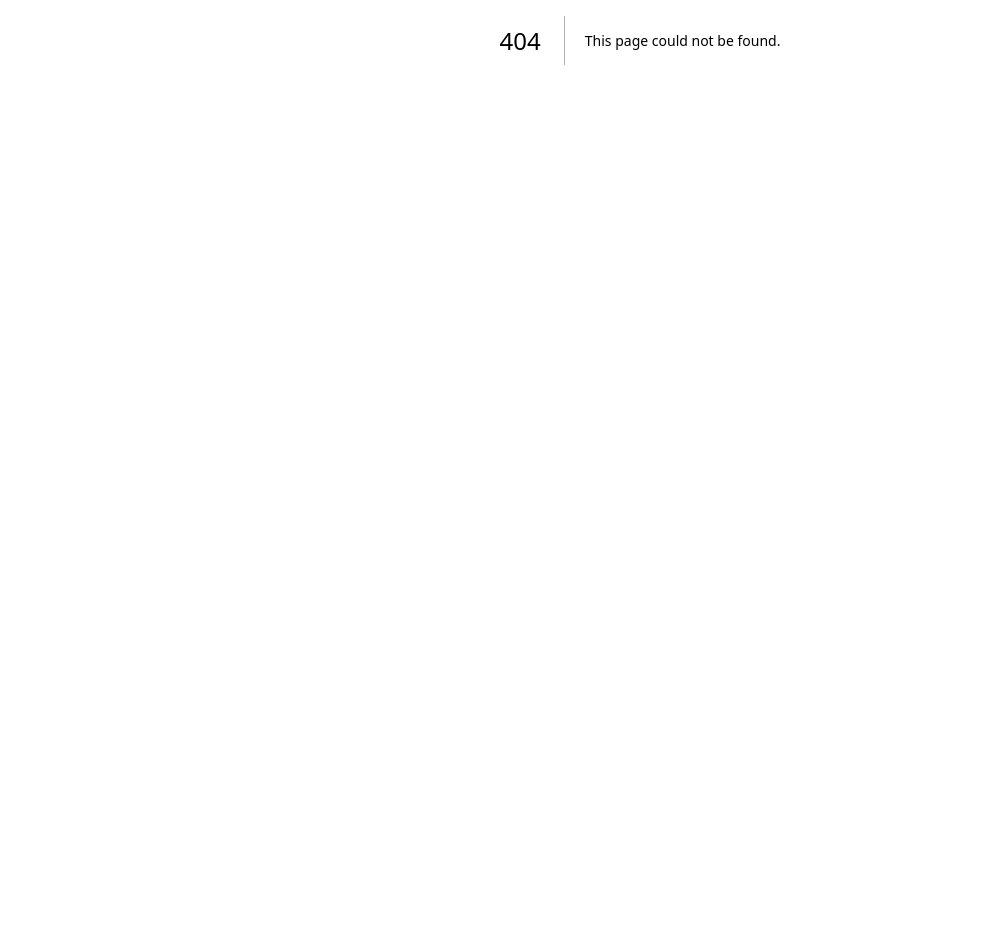
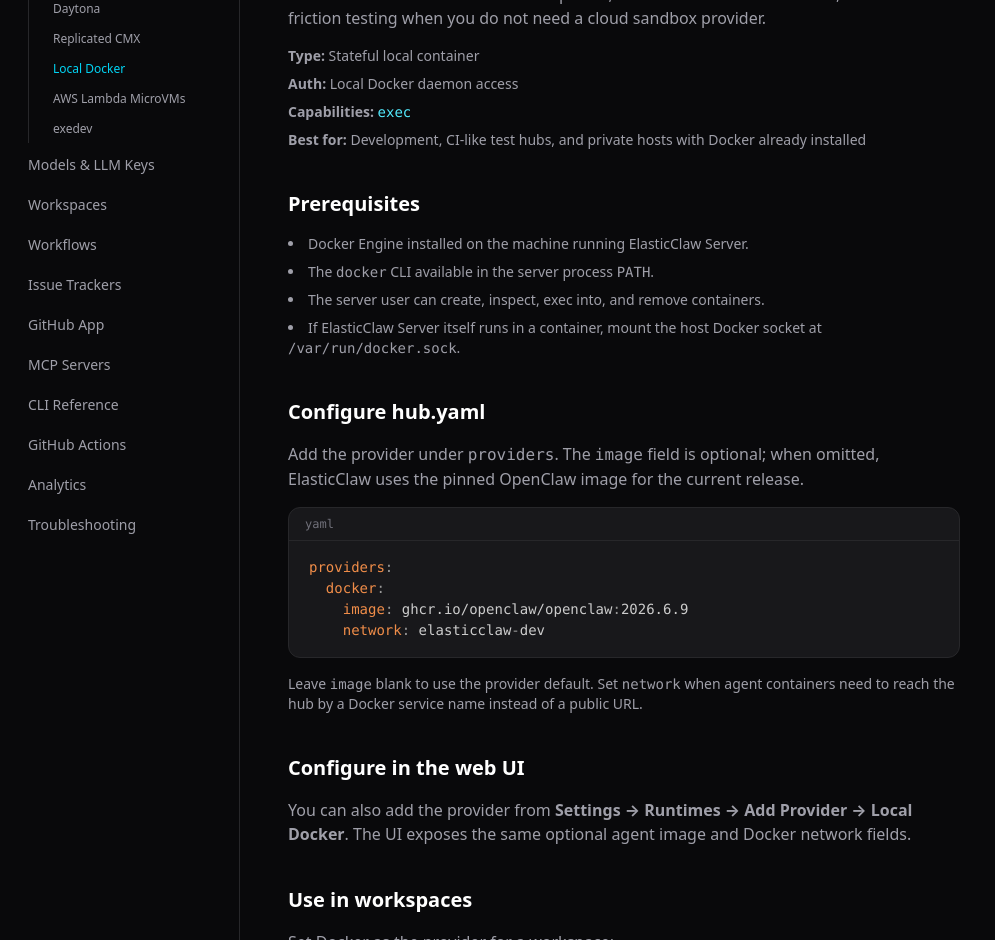
Before and after one commit to elasticclaw/elasticclaw.ai, a Next.js app: page /docs/providers/docker in a window 1280 px wide. Before the commit this address had no page. Shown: the part 360-1300 px from the top of the page, without its empty margins (0-995 px from the left). Before the commit the page ends 800 px from the top, so only its background shows below. Built offline with nearby package versions, Linux system fonts and the light colour scheme.

Commit message:
Document local Docker sandbox provider

```diff
--- a/src/app/docs/layout.tsx
+++ b/src/app/docs/layout.tsx
@@ -43,6 +43,7 @@
       { href: "/docs/providers", label: "Provider Overview" },
       { href: "/docs/providers/daytona", label: "Daytona" },
       { href: "/docs/providers/replicated", label: "Replicated CMX" },
+      { href: "/docs/providers/docker", label: "Local Docker" },
       { href: "/docs/providers/aws-lambda-microvms", label: "AWS Lambda MicroVMs" },
       { href: "/docs/exe-dev", label: "exedev" },
     ],
--- /dev/null
+++ b/src/app/docs/providers/docker/page.tsx
@@ -0,0 +1,107 @@
+import type { Metadata } from "next";
+import { DocsPage, CodeBlock, Note, Section } from "@/components/docs-page";
+
+export const metadata: Metadata = { title: "Local Docker Provider" };
+
+export default function DockerProviderPage() {
+  return (
+    <DocsPage
+      title="Local Docker Provider"
+      description="Run ElasticClaw agent sandboxes as local Docker containers managed by the hub."
+    >
+      <Section title="Overview">
+        <p>
+          The Local Docker provider starts each agent as a container through the
+          Docker CLI on the hub host. It is useful for local development,
+          self-hosted lab environments, and low-friction testing when you do not
+          need a cloud sandbox provider.
+        </p>
+        <div className="space-y-2 text-sm text-zinc-400 mt-4">
+          <p><strong>Type:</strong> Stateful local container</p>
+          <p><strong>Auth:</strong> Local Docker daemon access</p>
+          <p><strong>Capabilities:</strong> <code className="text-cyan-300">exec</code></p>
+          <p><strong>Best for:</strong> Development, CI-like test hubs, and private hosts with Docker already installed</p>
+        </div>
+      </Section>
+
+      <Section title="Prerequisites">
+        <ul className="list-disc list-inside space-y-2 text-sm text-zinc-400">
+          <li>Docker Engine installed on the machine running ElasticClaw Server.</li>
+          <li>The <code>docker</code> CLI available in the server process <code>PATH</code>.</li>
+          <li>The server user can create, inspect, exec into, and remove containers.</li>
+          <li>
+            If ElasticClaw Server itself runs in a container, mount the host
+            Docker socket at <code>/var/run/docker.sock</code>.
+          </li>
+        </ul>
+      </Section>
+
+      <Section title="Configure hub.yaml">
+        <p>
+          Add the provider under <code>providers</code>. The <code>image</code>{" "}
+          field is optional; when omitted, ElasticClaw uses the pinned OpenClaw
+          image for the current release.
+        </p>
+        <CodeBlock lang="yaml">{`providers:
+  docker:
+    image: ghcr.io/openclaw/openclaw:2026.6.9
+    network: elasticclaw-dev`}</CodeBlock>
+        <p className="text-sm text-zinc-400 mt-2">
+          Leave <code>image</code> blank to use the provider default. Set{" "}
+          <code>network</code> when agent containers need to reach the hub by a
+          Docker service name instead of a public URL.
+        </p>
+      </Section>
+
+      <Section title="Configure in the web UI">
+        <p>
+          You can also add the provider from{" "}
+          <strong>Settings → Runtimes → Add Provider → Local Docker</strong>.
+          The UI exposes the same optional agent image and Docker network
+          fields.
+        </p>
+      </Section>
+
+      <Section title="Use in workspaces">
+        <p>Set Docker as the provider for a workspace:</p>
+        <CodeBlock lang="yaml">{`# elasticclaw-config.yaml
+provider: docker`}</CodeBlock>
+        <p className="text-sm text-zinc-400 mt-2">
+          Workflow-created agents from that workspace will start as local
+          containers on the hub host.
+        </p>
+      </Section>
+
+      <Section title="Networking">
+        <p>
+          Agent containers need to connect back to ElasticClaw Server. For a
+          public or LAN-reachable server, set <code>public_url</code> in{" "}
+          <code>hub.yaml</code>. For a fully local Docker Compose setup, attach
+          the agent containers to the same Docker network as the hub and set the
+          provider <code>network</code> field.
+        </p>
+        <CodeBlock lang="yaml">{`url: http://localhost:8080
+public_url: http://elasticclaw:8080
+
+providers:
+  docker:
+    network: elasticclaw-dev`}</CodeBlock>
+      </Section>
+
+      <Section title="Behavior">
+        <div className="space-y-3 text-sm text-zinc-400">
+          <p><strong>Create</strong> — Runs <code>docker run -d</code> with the claw name as the container name.</p>
+          <p><strong>Exec</strong> — Runs commands with <code>docker exec</code>.</p>
+          <p><strong>Copy files</strong> — Copies workspace files into the container with <code>docker cp</code>.</p>
+          <p><strong>Destroy</strong> — Removes the container when the claw terminates.</p>
+        </div>
+      </Section>
+
+      <Note>
+        Mounting the Docker socket gives ElasticClaw Server control over the
+        host Docker daemon. Use this provider on trusted hosts and reserve cloud
+        sandbox providers for stronger isolation boundaries.
+      </Note>
+    </DocsPage>
+  );
+}
--- a/src/app/docs/providers/page.tsx
+++ b/src/app/docs/providers/page.tsx
@@ -15,6 +15,7 @@
           {[
             { name: "Daytona", href: "/docs/providers/daytona", status: "Supported", desc: "Cloud dev environments with snapshot support. Good for fast sandbox startup.", type: "ephemeral" },
             { name: "Replicated CMX", href: "/docs/providers/replicated", status: "Supported", desc: "Cloud-hosted sandbox infrastructure via Replicated's Compatibility Matrix.", type: "ephemeral" },
+            { name: "Local Docker", href: "/docs/providers/docker", status: "Supported", desc: "Local containers managed through the hub host's Docker daemon. Good for development and self-hosted test hubs.", type: "stateful" },
             { name: "AWS Lambda MicroVMs", href: "/docs/providers/aws-lambda-microvms", status: "Alpha", desc: "AWS Firecracker MicroVM sandboxes. Requires a Lambda MicroVM Image ARN built in your AWS account.", type: "stateful" },
             { name: "exedev", href: "/docs/exe-dev", status: "Supported", desc: "Persistent VMs with SSH access through exe.dev. No cloud account needed — just SSH key authentication.", type: "stateful" },
           ].map((p) => (
@@ -38,7 +39,7 @@
         <div className="space-y-2 text-sm text-zinc-400">
           <p><code className="text-cyan-300">exec</code> — Execute commands in the sandbox (all providers)</p>
           <p><code className="text-cyan-300">snapshot</code> — Start from a prebuilt sandbox image (Daytona)</p>
-          <p><code className="text-cyan-300">stateful</code> — Keep filesystem and process state across commands during a sandbox session (AWS Lambda MicroVMs, exedev)</p>
+          <p><code className="text-cyan-300">stateful</code> — Keep filesystem and process state across commands during a sandbox session (Local Docker, AWS Lambda MicroVMs, exedev)</p>
           <p><code className="text-cyan-300">https-bridge</code> — Execute through provider-managed HTTPS proxy auth (AWS Lambda MicroVMs)</p>
           <p><code className="text-cyan-300">ssh</code> — Direct SSH access (exedev)</p>
         </div>
@@ -50,8 +51,8 @@
 
       <Note>
         TTL-based auto-destroy helps control costs for ephemeral providers
-        (Daytona, CMX). exedev VMs are persistent and not subject to
-        TTL — delete them explicitly when no longer needed.
+        (Daytona, CMX). Local Docker containers and exedev VMs are stateful and
+        should be deleted explicitly when no longer needed.
       </Note>
     </DocsPage>
   );
```
